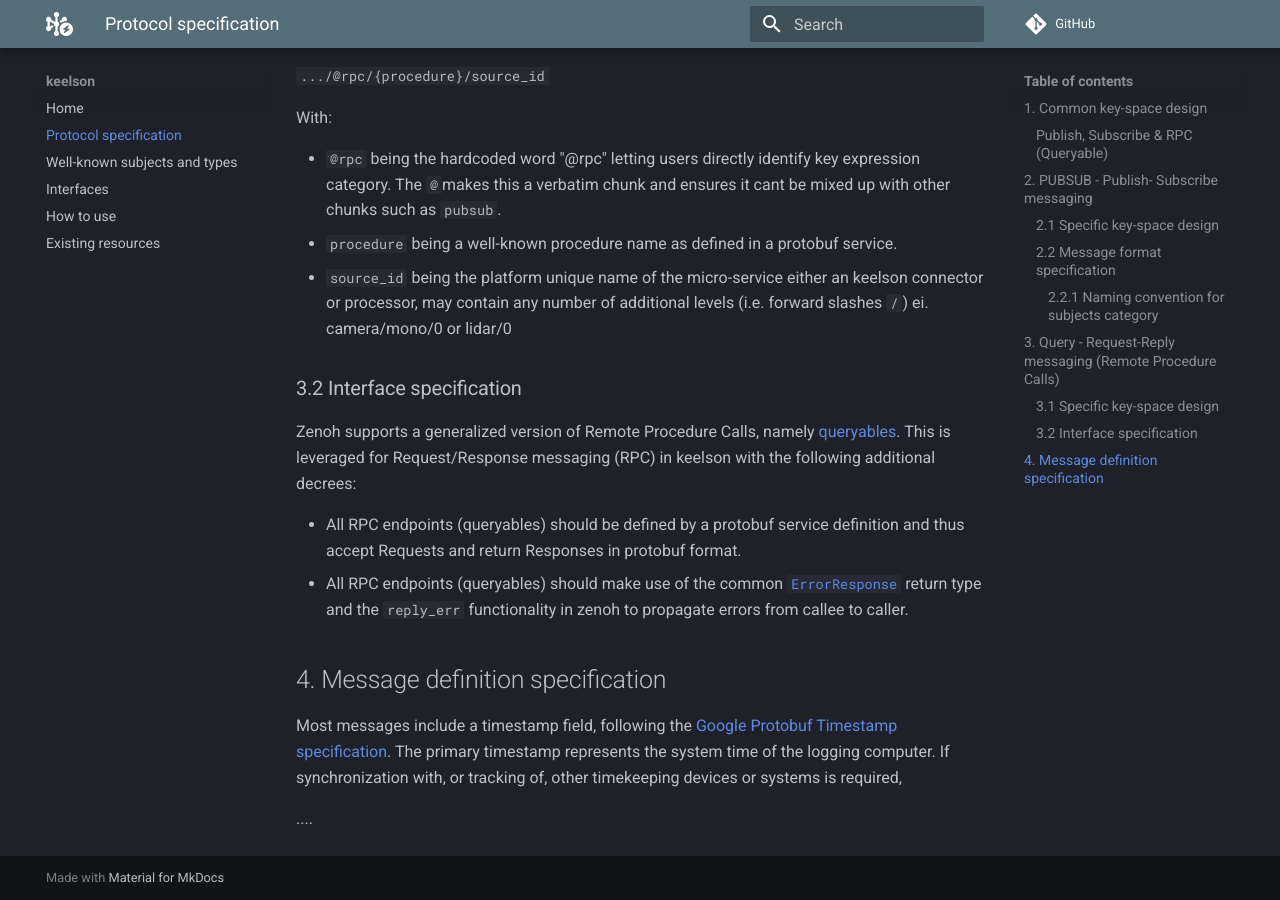
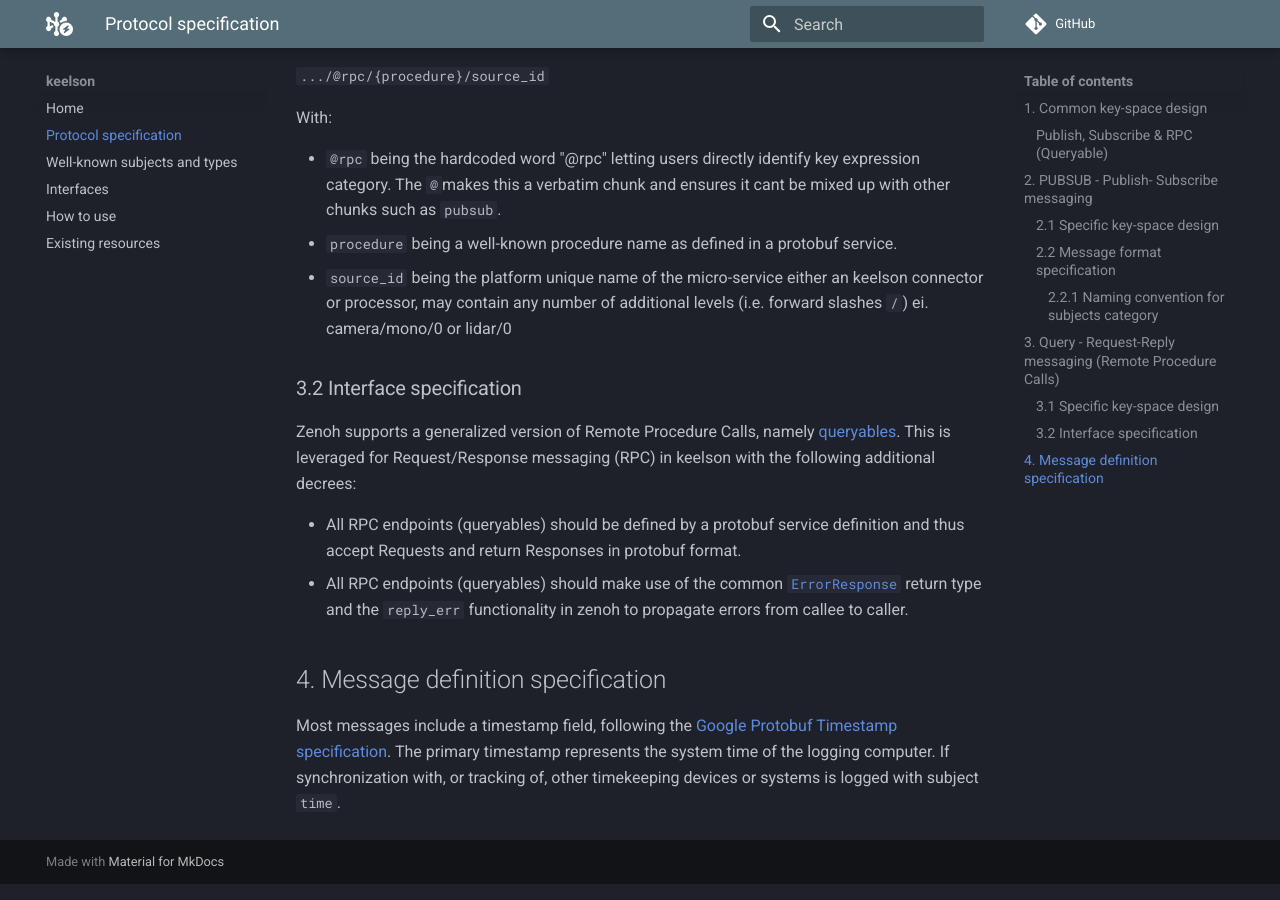
Before and after one commit to RISE-Maritime/keelson, an MkDocs documentation site: the page built from docs/protocol-specification.md, in a window 1280 px wide and 900 px high, scrolled down 2762 px. Built offline with MkDocs 1.6.1 and Material for MkDocs 9.7.7, drawn with Linux system fonts in a browser that asks for light colours; comment, search, counter and statistics services are not loaded.

Commit message:
Update protocol-specification.md

```diff
--- a/docs/protocol-specification.md
+++ b/docs/protocol-specification.md
@@ -90,6 +90,4 @@ Zenoh supports a generalized version of Remote Procedure Calls, namely [queryabl
 
 ## 4. Message definition specification
 
-Most messages include a timestamp field, following the [Google Protobuf Timestamp specification](https://protobuf.dev/reference/protobuf/google.protobuf/#timestamp). The primary timestamp represents the system time of the logging computer. If synchronization with, or tracking of, other timekeeping devices or systems is required,
-
-....
+Most messages include a timestamp field, following the [Google Protobuf Timestamp specification](https://protobuf.dev/reference/protobuf/google.protobuf/#timestamp). The primary timestamp represents the system time of the logging computer. If synchronization with, or tracking of, other timekeeping devices or systems is logged with subject `time`.
```
